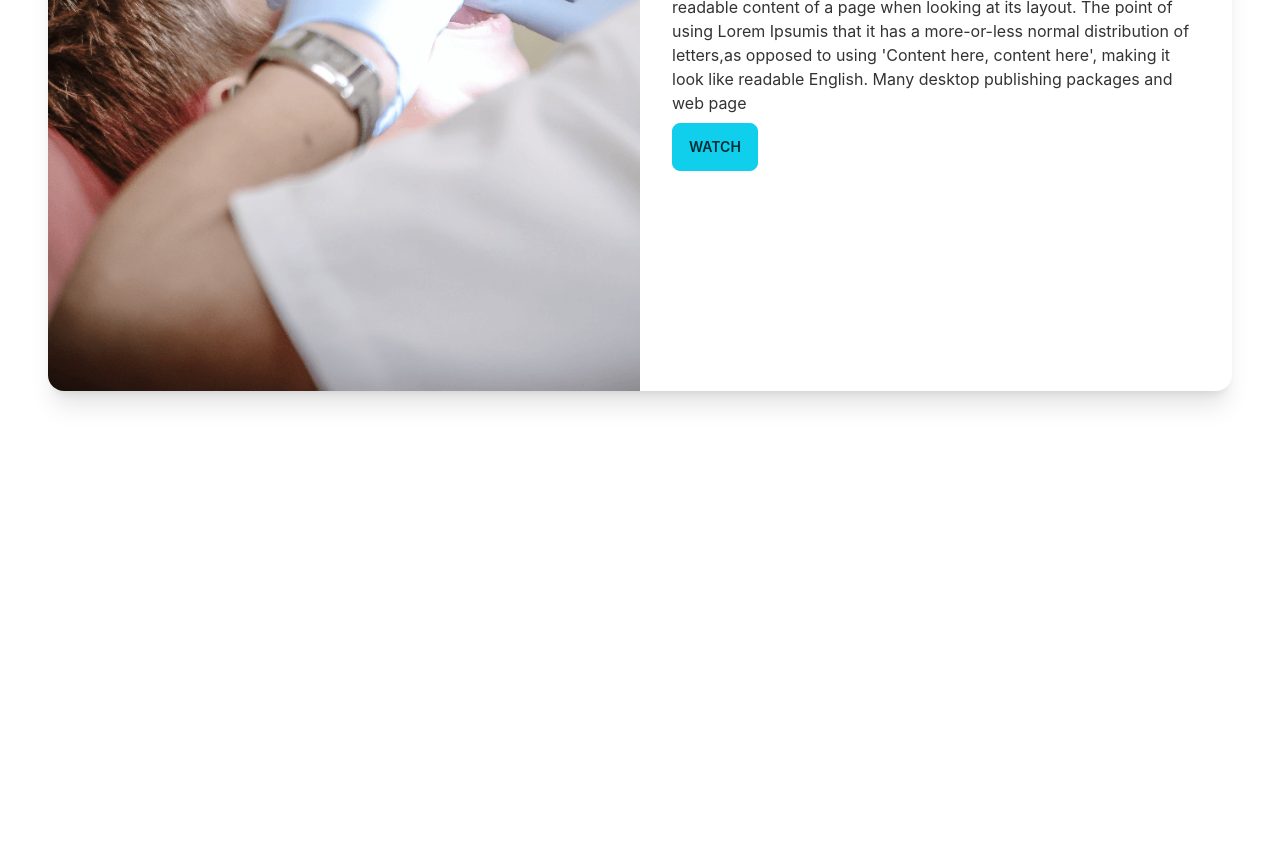
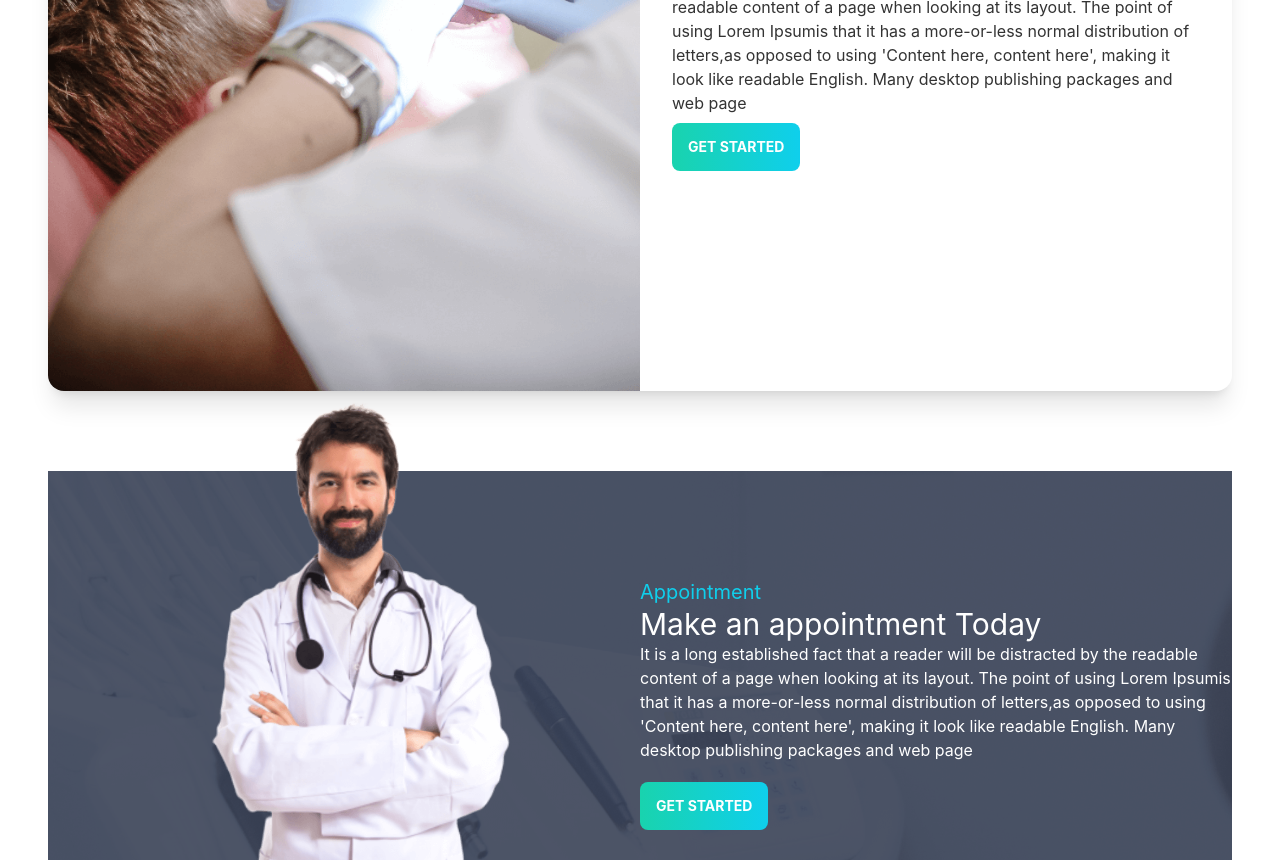
Before and after one commit to Dip022/doctors-portal-client, a React (Create React App) app: page / in a window 1280 px wide. Shown: the part 1940-2800 px from the top of the page. Before the commit the page ends 2411 px from the top, so only its background shows below. Built offline with nearby package versions, Linux system fonts and the light colour scheme.

Commit message:
appointment added

```diff
--- /dev/null
+++ b/src/pages/Home/Appointment.js
@@ -0,0 +1,34 @@
+import React from "react";
+import doctor from "../../assets/images/doctor.png";
+import appointment from "../../assets/images/appointment.png";
+import PrimaryButton from "../sherd/PrimaryButton/PrimaryButton";
+
+const Appointment = () => {
+  return (
+    <section
+      style={{
+        background: `url(${appointment})`,
+      }}
+      className="flex justify-center items-center mt-10 mb-12"
+    >
+      <div className="flex-1 hidden lg:block">
+        <img className="mt-[-125px]" src={doctor} alt="img" />
+      </div>
+      <div className="flex-1">
+        <h5 className="text-xl text-primary">Appointment</h5>
+        <h2 className="text-3xl text-white">Make an appointment Today</h2>
+        <p className="text-white mb-5">
+          It is a long established fact that a reader will be distracted by the
+          readable content of a page when looking at its layout. The point of
+          using Lorem Ipsumis that it has a more-or-less normal distribution of
+          letters,as opposed to using 'Content here, content here', making it
+          look like readable English. Many desktop publishing packages and web
+          page
+        </p>
+        <PrimaryButton>GET STARTED</PrimaryButton>
+      </div>
+    </section>
+  );
+};
+
+export default Appointment;
--- a/src/pages/Home/Banner.js
+++ b/src/pages/Home/Banner.js
@@ -1,22 +1,21 @@
 import React from "react";
 import chair from "../../assets/images/chair.png";
+import PrimaryButton from "../sherd/PrimaryButton/PrimaryButton";
 
 const Banner = () => {
   return (
     <div>
-      <div class="hero min-h-screen">
-        <div class="hero-content flex-col lg:flex-row-reverse">
-          <img src={chair} class="max-w-sm rounded-lg shadow-2xl mb-5" />
+      <div className="hero min-h-screen">
+        <div className="hero-content flex-col lg:flex-row-reverse">
+          <img src={chair} className="max-w-sm rounded-lg shadow-2xl mb-5" />
           <div className="px-10 ">
-            <h1 class="text-5xl font-bold ">Your New Smile Starts Here</h1>
-            <p class="py-6">
+            <h1 className="text-5xl font-bold ">Your New Smile Starts Here</h1>
+            <p className="py-6">
               Provident cupiditate voluptatem et in. Quaerat fugiat ut assumenda
               excepturi exercitationem quasi. In deleniti eaque aut repudiandae
               et a id nisi.
             </p>
-            <button class="btn bg-primary text-white font-bold bg-gradient-to-r from-secondary to-primary border-none">
-              Get Started
-            </button>
+            <PrimaryButton>GET STARTED</PrimaryButton>
           </div>
         </div>
       </div>
--- a/src/pages/Home/Home.js
+++ b/src/pages/Home/Home.js
@@ -1,4 +1,5 @@
 import React from "react";
+import Appointment from "./Appointment";
 import Banner from "./Banner";
 import Cart from "./Cart";
 import Services from "./Services";
@@ -11,6 +12,7 @@ const Home = () => {
       <Cart></Cart>
       <Services></Services>
       <Treatment></Treatment>
+      <Appointment></Appointment>
     </div>
   );
 };
--- a/src/pages/Home/Treatment .js
+++ b/src/pages/Home/Treatment .js
@@ -1,15 +1,16 @@
 import React from "react";
 import treatment from "../../assets/images/treatment.png";
+import PrimaryButton from "../sherd/PrimaryButton/PrimaryButton";
 
 const Treatment = () => {
   return (
     <div className="mt-20 mb-20 ">
-      <div class="card card-side bg-base-100 grid sm:grid-cols-1 md:grid-cols-2  shadow-xl flex items-center">
+      <div className="card card-side bg-base-100 grid sm:grid-cols-1 md:grid-cols-2  shadow-xl flex items-center">
         <figure>
           <img src={treatment} alt="Movie" />
         </figure>
-        <div class="card-body">
-          <h2 class="card-title text-5xl">
+        <div className="card-body">
+          <h2 className="card-title text-5xl">
             Exceptional Dental Care, on Your Terms
           </h2>
           <p className="text-1xl">
@@ -20,8 +21,8 @@ const Treatment = () => {
             here', making it look like readable English. Many desktop publishing
             packages and web page
           </p>
-          <div class="card-actions justify-top">
-            <button class="btn btn-primary">Watch</button>
+          <div className="card-actions justify-top">
+            <PrimaryButton>GET STARTED</PrimaryButton>
           </div>
         </div>
       </div>
--- /dev/null
+++ b/src/pages/sherd/PrimaryButton/PrimaryButton.js
@@ -0,0 +1,13 @@
+import React from "react";
+
+const primaryButton = ({ children }) => {
+  return (
+    <div>
+      <button class="btn bg-primary text-white font-bold bg-gradient-to-r from-secondary to-primary border-none">
+        {children}
+      </button>
+    </div>
+  );
+};
+
+export default primaryButton;
```
